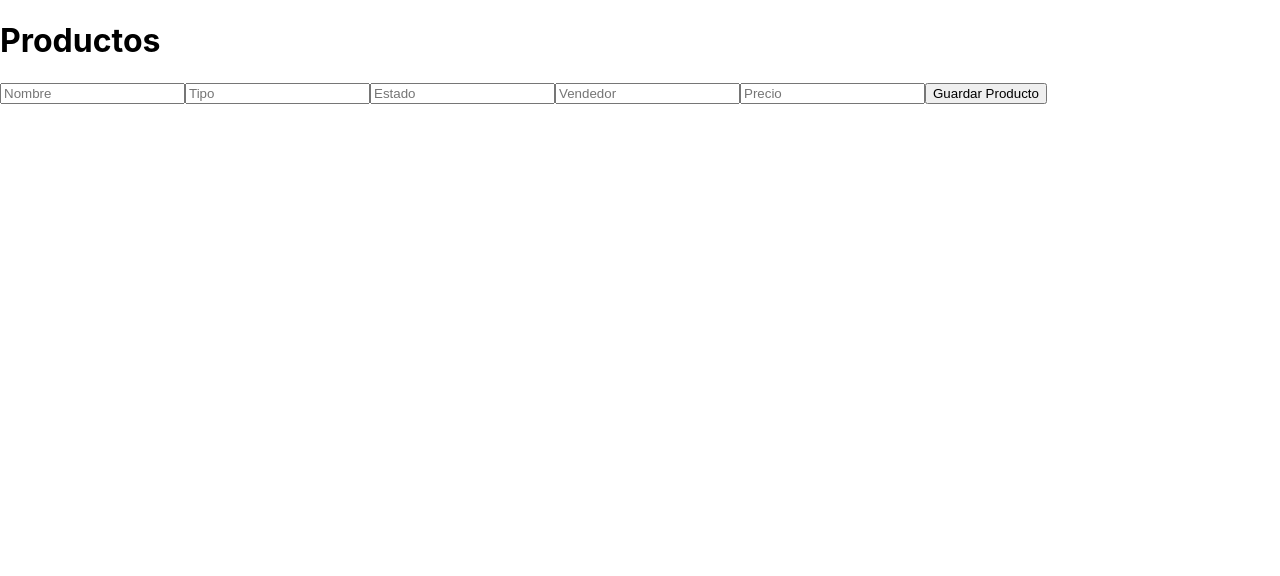
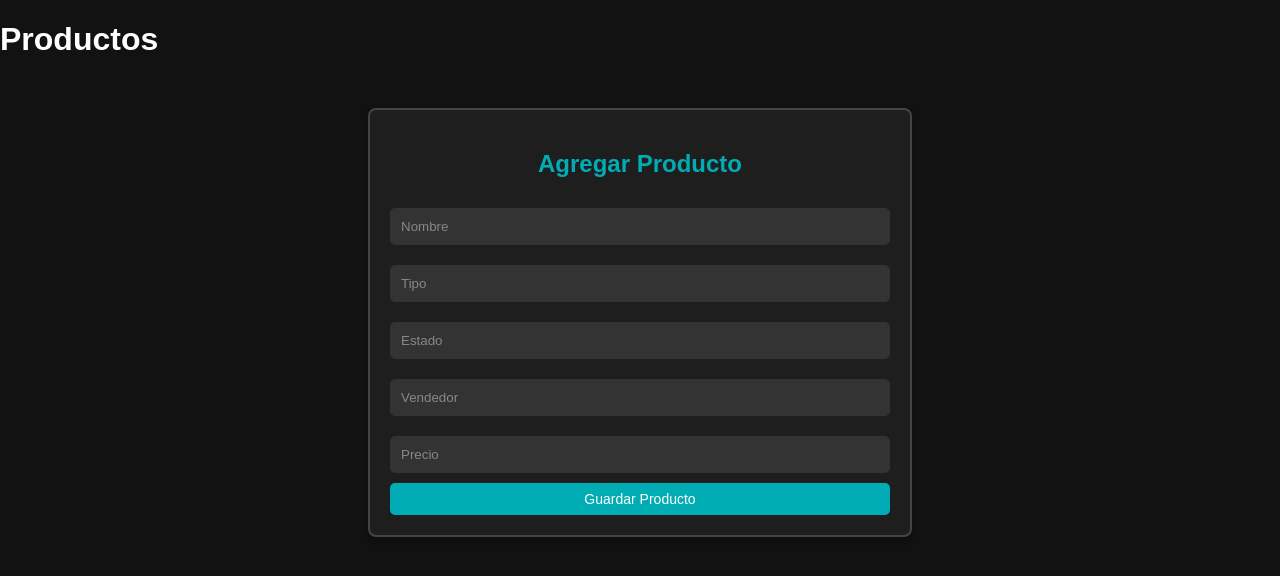
Before and after one commit to BastianNoMas/CrudSpringReact, a React (Create React App) app in the folder productos-frontend/: page /agregar in a window 1280 px wide. Shown: the top 576 px of the page. Built offline with nearby package versions, Linux system fonts and the light colour scheme.

Commit message:
Actualizacion

```diff
--- a/productos-frontend/src/App.css
+++ b/productos-frontend/src/App.css
@@ -1,38 +1,117 @@
-.App {
+/* Fondo de pantalla negro */
+body {
+  background-color: #121212;
+  font-family: Arial, sans-serif;
+  color: #ffffff;
+}
+
+/* Contenedor centrado y estilizado */
+.product-list-container,
+.producto-form {
+  max-width: 500px;
+  margin: 50px auto;
+  padding: 20px;
+  border: 2px solid #444;
+  border-radius: 8px;
+  background-color: #1e1e1e;
+  box-shadow: 0px 4px 10px rgba(0, 0, 0, 0.3);
+}
+
+/* Títulos */
+.product-list-container h2,
+.producto-form h2 {
+  text-align: center;
+  color: #00adb5;
+}
+
+/* Enlace para agregar productos */
+.add-product-link {
+  display: block;
+  text-align: center;
+  margin: 15px 0;
+  color: #00adb5;
+  text-decoration: none;
+  font-weight: bold;
+}
+
+.add-product-link:hover {
+  color: #00ffcb;
+}
+
+/* Lista de productos */
+.product-list {
+  list-style-type: none;
+  padding: 0;
+}
+
+.product-item {
+  padding: 10px;
+  border-bottom: 1px solid #333;
+  display: flex;
+  justify-content: space-between;
+  align-items: center;
+}
+
+.product-info {
+  font-size: 16px;
+}
+
+/* Botones de acción */
+.actions {
+  display: flex;
+  gap: 10px;
+}
+
+.delete-button,
+.edit-link,
+.submit-button {
+  padding: 8px 16px;
+  border: none;
+  border-radius: 5px;
+  cursor: pointer;
+  color: #ffffff;
+  font-size: 14px;
+  text-decoration: none;
+}
+
+.delete-button {
+  background-color: #e63946;
+}
+
+.delete-button:hover {
+  background-color: #ff5a5f;
+}
+
+.edit-link {
+  background-color: #00adb5;
   text-align: center;
 }
 
-.App-logo {
-  height: 40vmin;
-  pointer-events: none;
+.edit-link:hover {
+  background-color: #00ffcb;
 }
 
-@media (prefers-reduced-motion: no-preference) {
-  .App-logo {
-    animation: App-logo-spin infinite 20s linear;
-  }
+.submit-button {
+  background-color: #00adb5;
+  width: 100%;
 }
 
-.App-header {
-  background-color: #282c34;
-  min-height: 100vh;
-  display: flex;
-  flex-direction: column;
-  align-items: center;
-  justify-content: center;
-  font-size: calc(10px + 2vmin);
-  color: white;
+.submit-button:hover {
+  background-color: #00ffcb;
 }
 
-.App-link {
-  color: #61dafb;
+/* Inputs en el formulario */
+.producto-form input {
+  width: 100%;
+  padding: 10px;
+  margin: 10px 0;
+  border: 1px solid #333;
+  border-radius: 5px;
+  background-color: #333;
+  color: #ffffff;
+  box-sizing: border-box;
 }
 
-@keyframes App-logo-spin {
-  from {
-    transform: rotate(0deg);
-  }
-  to {
-    transform: rotate(360deg);
-  }
+.producto-form input::placeholder {
+  color: #888;
 }
--- a/productos-frontend/src/App.js
+++ b/productos-frontend/src/App.js
@@ -3,6 +3,7 @@ import { BrowserRouter as Router, Route, Routes } from "react-router-dom";
 import Header from "./components/Header";
 import ProductoList from "./components/ProductoList";
 import ProductoForm from "./components/ProductoForm";
+import "./App.css";
 
 const App = () => {
   return (
--- a/productos-frontend/src/components/Header.js
+++ b/productos-frontend/src/components/Header.js
@@ -1,6 +1,6 @@
 const Header = () => {
   return (
-    <header>
+    <header className="header">
       <h1>Productos</h1>
     </header>
   );
--- a/productos-frontend/src/components/ProductoForm.js
+++ b/productos-frontend/src/components/ProductoForm.js
@@ -7,13 +7,13 @@ import {
 import { useParams } from "react-router-dom";
 
 const ProductoForm = () => {
-  const { id } = useParams(); // Obtener 'id' directamente de la URL
+  const { id } = useParams();
   const [nombre, setNombre] = useState("");
   const [tipo, setTipo] = useState("");
   const [estado, setEstado] = useState("");
   const [vendedor, setVendedor] = useState("");
   const [precio, setPrecio] = useState("");
-  const isEditing = !!id; // Verificar si hay un 'id' en la URL
+  const isEditing = !!id;
 
   useEffect(() => {
     if (isEditing) {
@@ -39,7 +39,6 @@ const ProductoForm = () => {
       await createProducto(producto);
     }
 
-    // Resetear el formulario
     setNombre("");
     setTipo("");
     setEstado("");
@@ -48,7 +47,8 @@ const ProductoForm = () => {
   };
 
   return (
-    <form onSubmit={handleSubmit}>
+    <form onSubmit={handleSubmit} className="producto-form">
+      <h2>{isEditing ? "Editar Producto" : "Agregar Producto"}</h2>
       <input
         type="text"
         placeholder="Nombre"
@@ -84,7 +84,7 @@ const ProductoForm = () => {
         onChange={(e) => setPrecio(e.target.value)}
         required
       />
-      <button type="submit">
+      <button type="submit" className="submit-button">
         {isEditing ? "Actualizar" : "Guardar Producto"}
       </button>
     </form>
--- a/productos-frontend/src/components/ProductoList.js
+++ b/productos-frontend/src/components/ProductoList.js
@@ -20,15 +20,28 @@ const ProductoList = () => {
   };
 
   return (
-    <div>
+    <div className="product-list-container">
       <h2>Lista de Productos</h2>
-      <Link to="/agregar">Agregar Producto</Link>
-      <ul>
+      <Link to="/agregar" className="add-product-link">
+        Agregar Producto
+      </Link>
+      <ul className="product-list">
         {productos.map((producto) => (
-          <li key={producto.id}>
-            {producto.nombre} - ${producto.precio}
-            <button onClick={() => handleDelete(producto.id)}>Eliminar</button>
-            <Link to={`/editar/${producto.id}`}>Editar</Link> {/* Corregido */}
+          <li key={producto.id} className="product-item">
+            <span className="product-info">
+              {producto.nombre} - ${producto.precio}
+            </span>
+            <div className="actions">
+              <button
+                onClick={() => handleDelete(producto.id)}
+                className="delete-button"
+              >
+                Eliminar
+              </button>
+              <Link to={`/editar/${producto.id}`} className="edit-link">
+                Editar
+              </Link>
+            </div>
           </li>
         ))}
       </ul>
```
Also changed, not shown: productos-frontend/src/index.js (+6 -6 lines).
